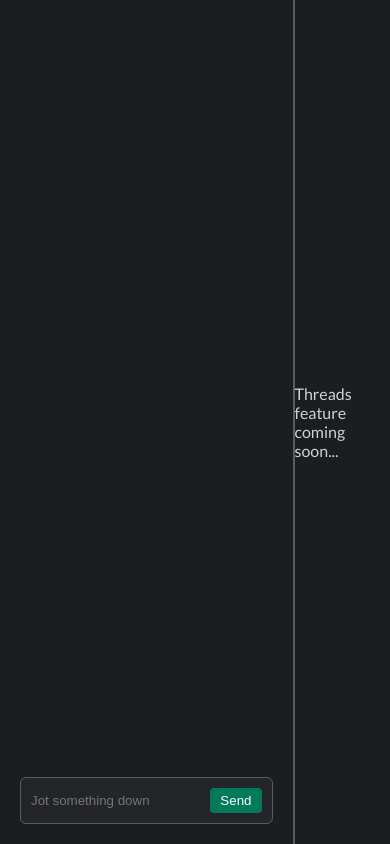
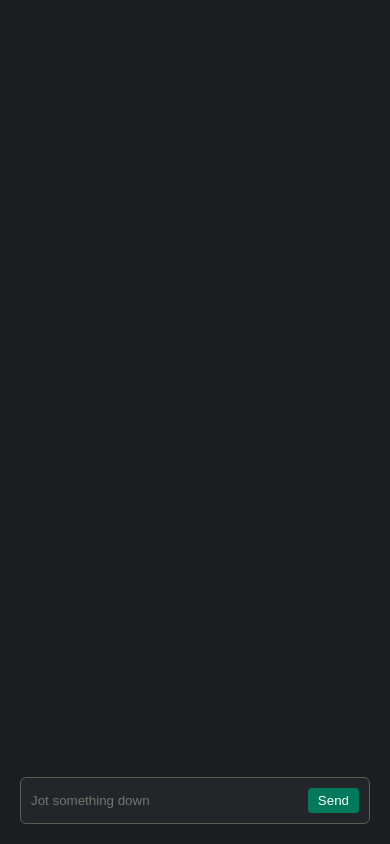
Before and after one commit to shosukenoma/slack-note-v2, a React (Vite) app: page / in a window 390 px wide. Built offline with nearby package versions, Linux system fonts and the light colour scheme.

Commit message:
Add simple media query

```diff
--- a/src/App.css
+++ b/src/App.css
@@ -65,3 +65,20 @@
 .post-list {
   list-style: none;
 }
+
+@media (max-width: 600px) {
+  .app-container {
+    max-width: 160em;
+    max-height: 100vh;
+    height: 100vh;
+    margin: 0 auto;
+
+    display: grid;
+    grid-template-columns: 1fr;
+    grid-template-rows: 1fr auto;
+  }
+
+  .thread-container {
+    display: none;
+  }
+}
```
